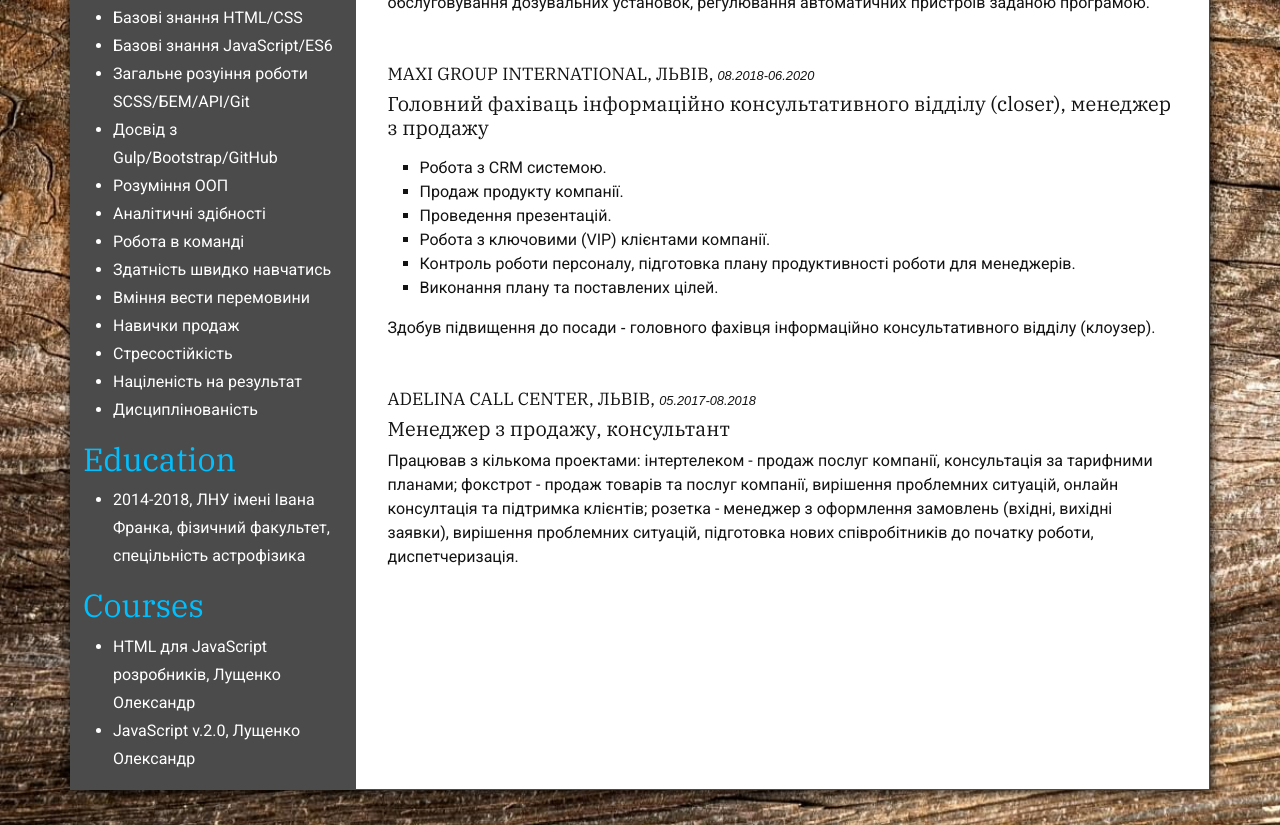
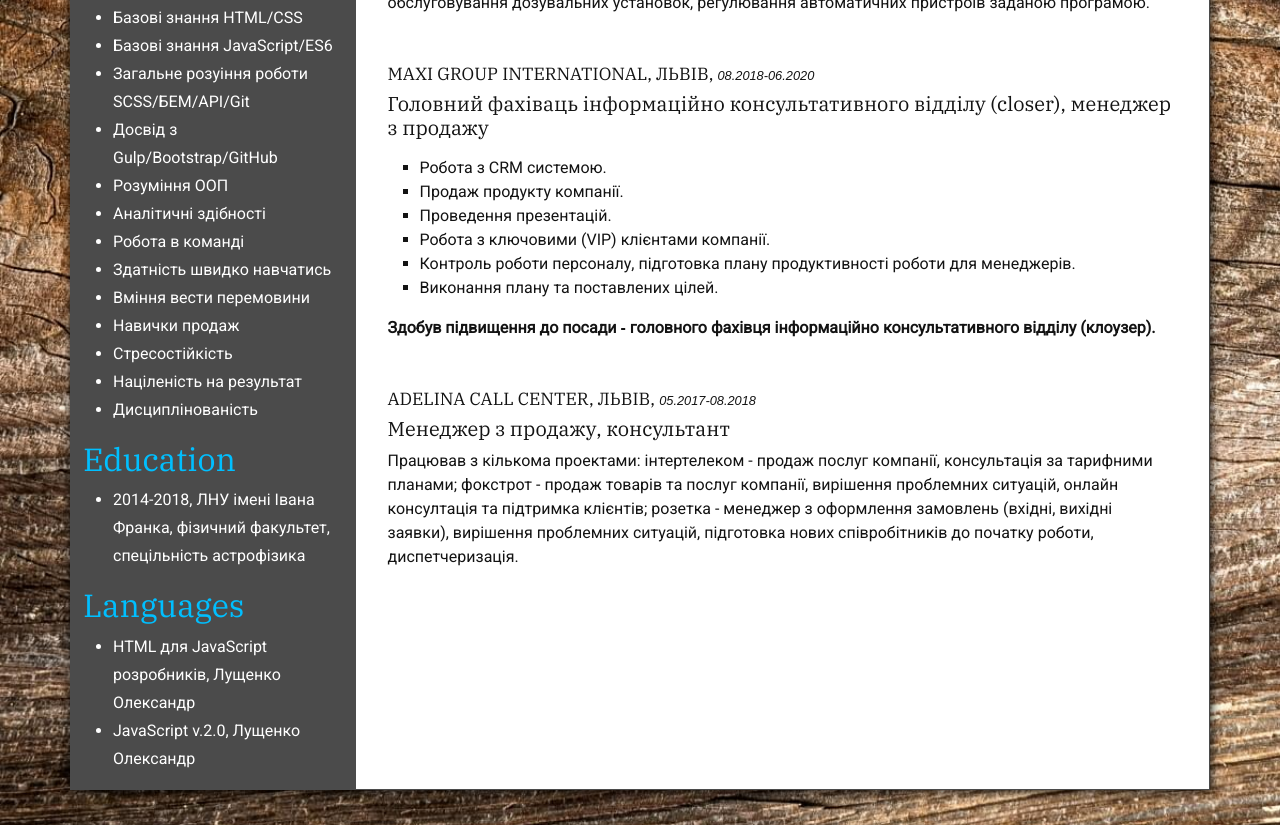
Before and after one commit to petyayaskiv97/cv1, a website: page index.html in a window 1280 px wide. Shown: the part 531-1356 px from the top of the page. Drawn offline with Linux system fonts and the light colour scheme.

Commit message:
Update index.html

```diff
--- a/index.html
+++ b/index.html
@@ -47,7 +47,7 @@
                     </div>
                     <div class="col-lg-12">
                         <section>
-                            <h2 class="color-grey">Courses</h2>
+                            <h2 class="color-grey">Languages</h2>
                             <ul class="courses-list">
                             </ul>
                         </section>
@@ -84,8 +84,8 @@
                                 продуктивності роботи для менеджерів.</li>
                             <li>Виконання плану та поставлених цілей.</li>
                         </ul>
-                        Здобув підвищення до посади ‐ головного фахівця інформаційно консультативного відділу
-                        (клоузер).
+                       <strong>Здобув підвищення до посади ‐ головного фахівця інформаційно консультативного відділу
+                        (клоузер).</strong>
                         </p>
                     </section>
                     <section class="mb-5">
```
